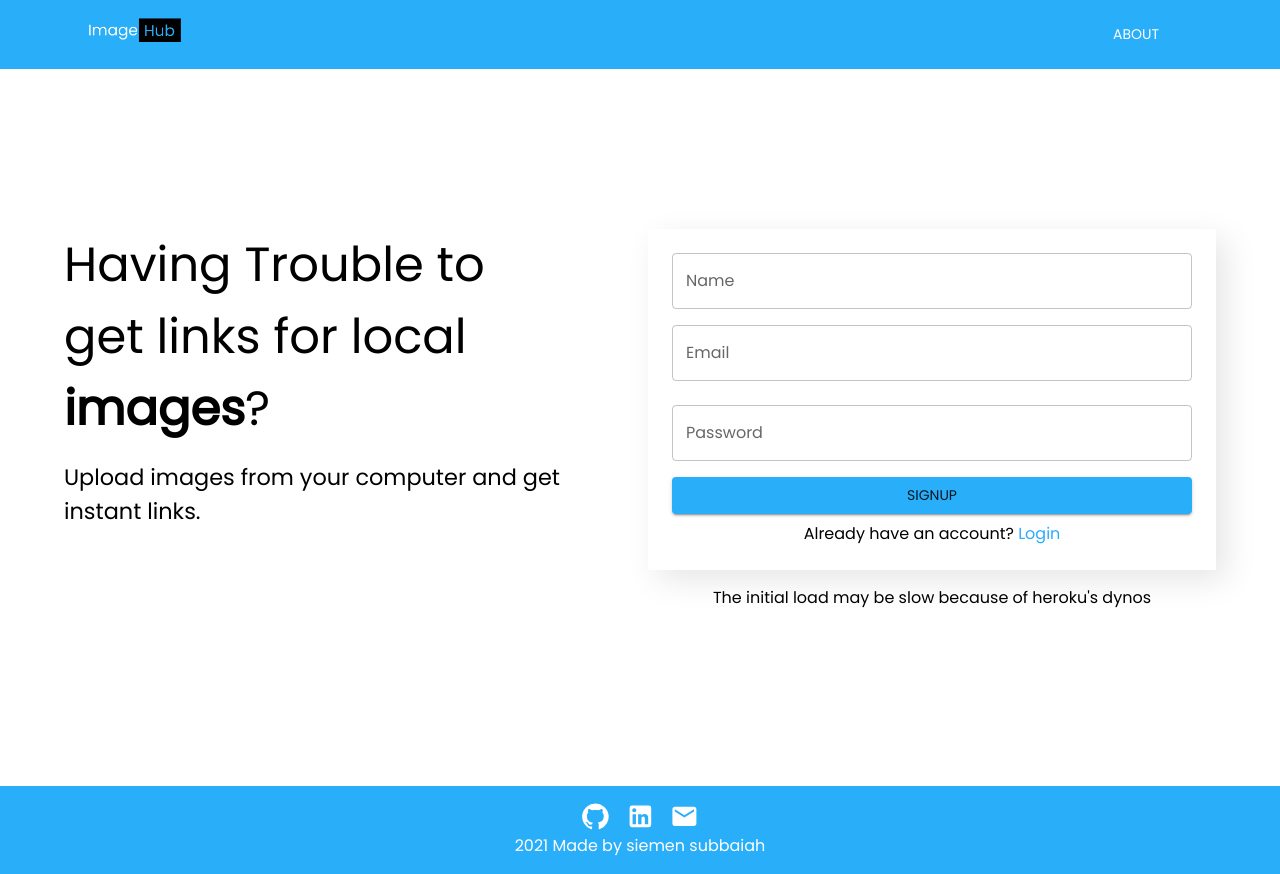
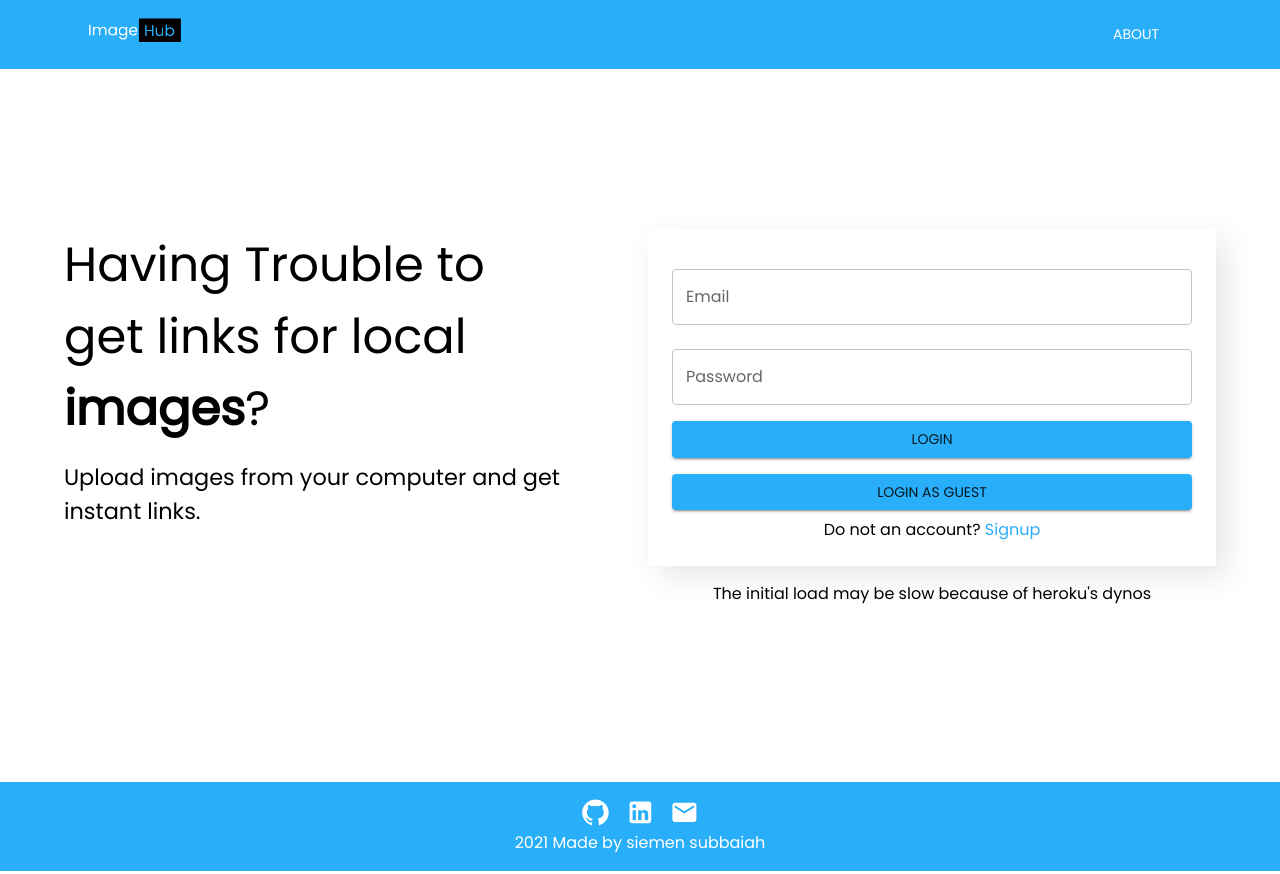
Before and after one commit to siemen-subbaiah/react-image-hub, a React (Create React App) app: page / in a window 1280 px wide. Built offline with nearby package versions, Linux system fonts and the light colour scheme.

Commit message:
added guest login

```diff
--- a/src/components/account/AccountImages.js
+++ b/src/components/account/AccountImages.js
@@ -17,7 +17,7 @@ const AccountImages = () => {
       {images.length === 0 && (
         <Typography sx={{ textAlign: 'center' }}>No Uploads Yet</Typography>
       )}
-      <Grid container sx={{ my: '1rem' }} columnSpacing={3}>
+      <Grid container sx={{ my: '2rem' }} columnSpacing={3}>
         {images?.map((item, i) => (
           <Grid item xs={12} lg={4} md={6} key={i}>
             {loading ? (
--- a/src/components/utility/FormComp.js
+++ b/src/components/utility/FormComp.js
@@ -49,7 +49,7 @@ const FormComp = () => {
             {errorText}
           </Alert>
         )}
-        {toggle ? (
+        {!toggle ? (
           <form onSubmit={handleLogin}>
             <TextField
               label='Email'
@@ -82,6 +82,17 @@ const FormComp = () => {
               sx={{ my: '0.5rem' }}
             >
               Login
+            </Button>
+            <Button
+              type='submit'
+              color='primary'
+              variant='contained'
+              fullWidth
+              disabled={loading}
+              sx={{ my: '0.5rem' }}
+              onClick={() => login('johndoe@gmail.com', 'johndoe123')}
+            >
+              Login as Guest
             </Button>
           </form>
         ) : (
@@ -130,7 +141,7 @@ const FormComp = () => {
             </Button>
           </form>
         )}
-        {toggle ? (
+        {!toggle ? (
           <Typography sx={{ textAlign: 'center' }}>
             Do not an account?{' '}
             <span
--- a/src/pages/Home.js
+++ b/src/pages/Home.js
@@ -32,7 +32,7 @@ const Home = () => {
         variant='h5'
         align='center'
       >
-        Publicly shared posts
+        Publicly shared images
       </Typography>
       {publicImages.length === 0 && <Spinner />}
       {publicImages.map((item) => {
```
